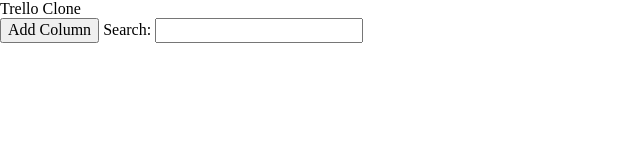
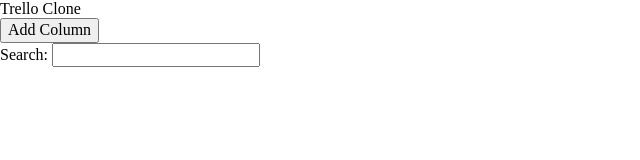
Before and after one commit to nevtay/maltem-assignment, a website: page index.html in a window 1280 px wide. Shown: the whole page, without its empty margins (0-640 px from the left). Drawn offline with nearby package versions, Linux system fonts and the light colour scheme.

Commit message:
feat: split 'Add Column' and search input box into their own <section>
Assign a class of 'container-section' to <section>s as well

```diff
--- a/index.html
+++ b/index.html
@@ -9,9 +9,10 @@
 <body>
     <header class="header" id="header">Trello Clone</header>
     <main class="container">
-        <section>
+        <section class="container-section">
             <button class="button add-column-button" id="add-column-button">Add Column</button>
-
+        </section>
+        <section class="container-section">
             <label for="search-box">Search: </label>
             <input type="search" name="search-box" id="search-box"/>
         </section>
```
